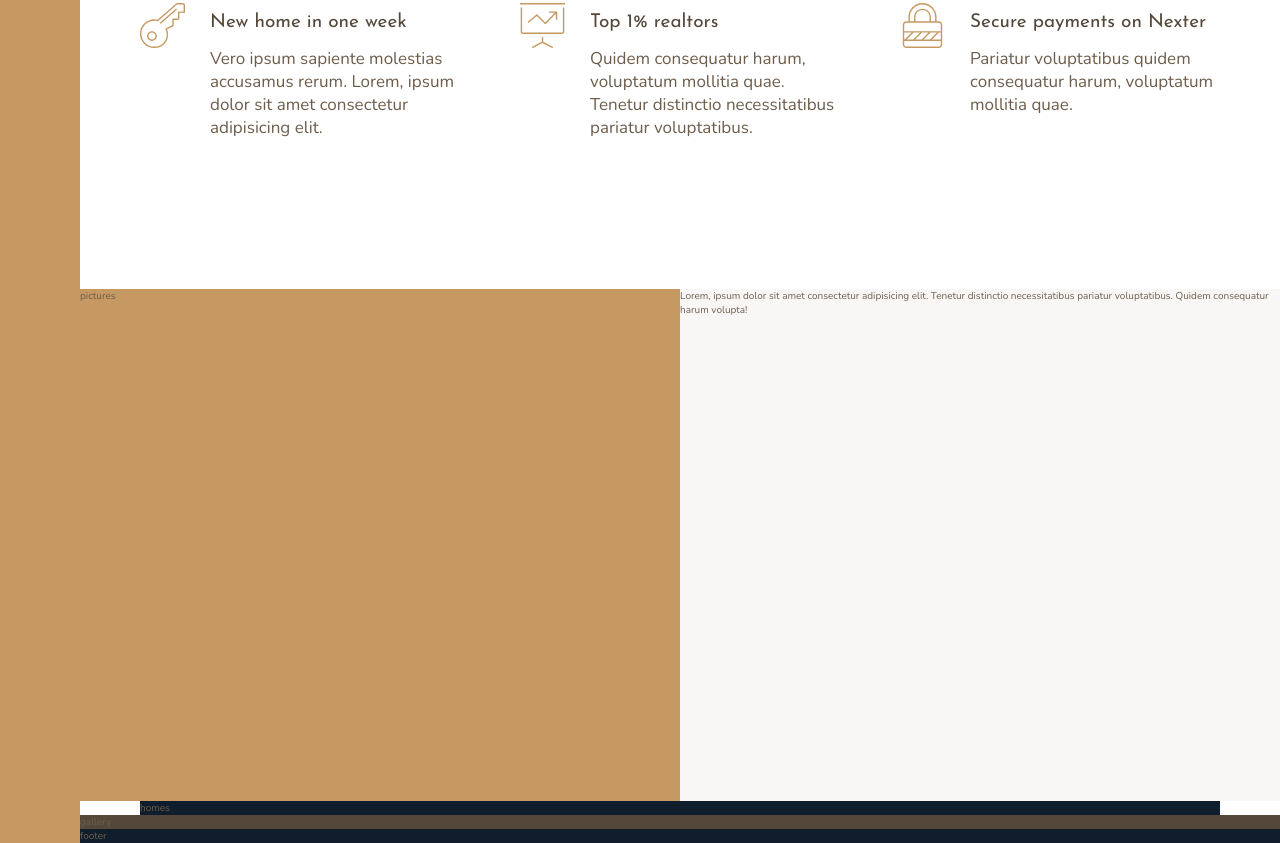
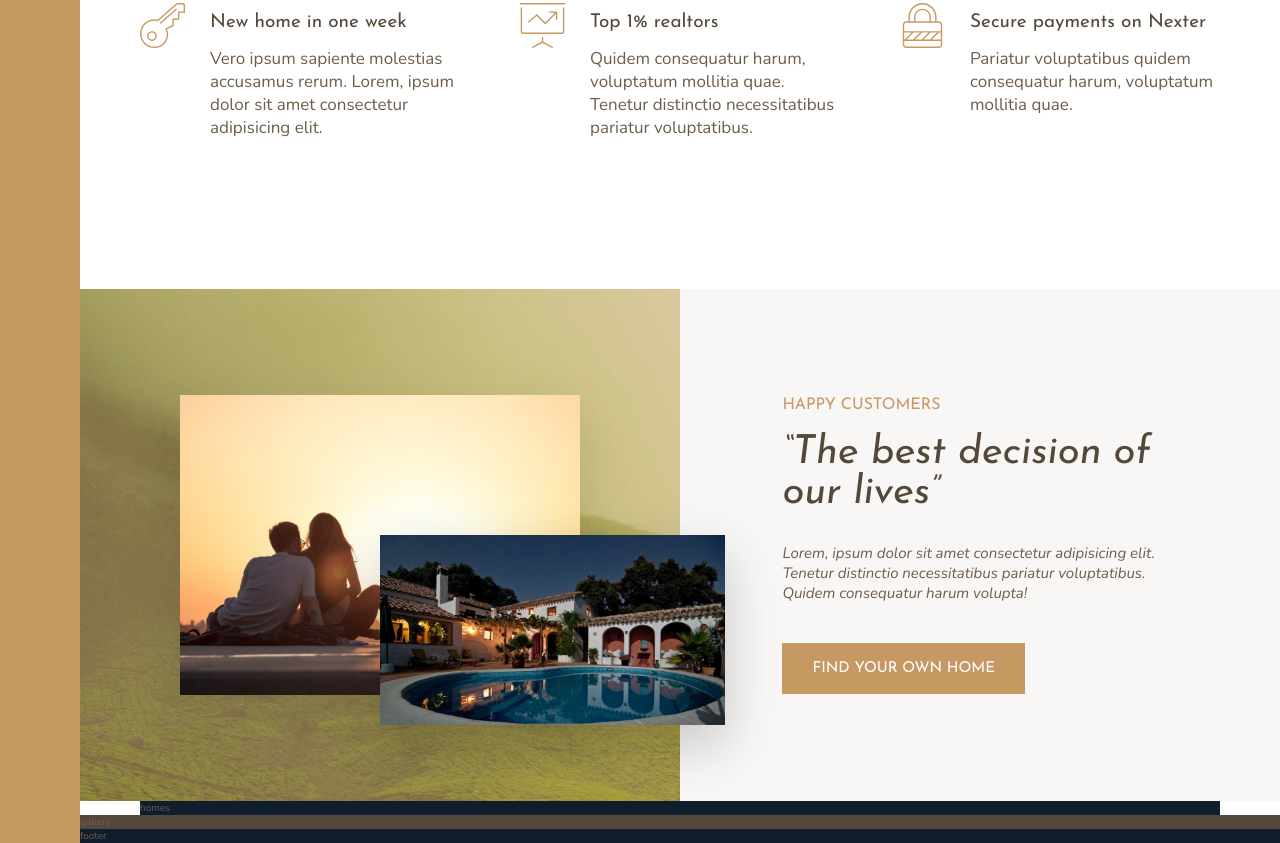
Before and after one commit to BennyKayer/sass-course-nexter, a website: page index.html in a window 1280 px wide. Shown: the part 963-1806 px from the top of the page. Drawn offline with nearby package versions, Linux system fonts and the light colour scheme.

Commit message:
Story section

```diff
--- a/index.html
+++ b/index.html
@@ -83,11 +83,19 @@
         </section>
 
         <div class="story__pictures">
-            pictures
+            <img src="img/story-1.jpeg" alt="Couple with new house" class="story__img--1">
+            <img src="img/story-2.jpeg" alt="New House" class="story__img--2">
         </div>
 
         <div class="story__content">
-            Lorem, ipsum dolor sit amet consectetur adipisicing elit. Tenetur distinctio necessitatibus pariatur voluptatibus. Quidem consequatur harum volupta!
+            <h3 class="heading-3 mb-sm">Happy Customers</h3>
+            <h2 class="heading-2 heading-2--dark mb-md">&ldquo;The best decision of our lives&rdquo;</h2>
+            <p class="story__text mb-lg">
+                Lorem, ipsum dolor sit amet consectetur adipisicing elit. Tenetur distinctio necessitatibus pariatur voluptatibus. Quidem consequatur harum volupta!
+            </p>
+            <button class="btn">
+                Find your own home
+            </button>
         </div>
 
         <section class="homes">
--- a/sass/_story.scss
+++ b/sass/_story.scss
@@ -1,11 +1,69 @@
 .story {
     &__pictures {
-        background-color: $color-primary;
         grid-column: full-start / col-end 4;
+        // Gradient overlay trick
+        background-image: linear-gradient(rgba($color-primary, .5), rgba($color-primary, .5)), url("../img/back.jpg");
+
+        display: grid;
+        grid-template-rows: repeat(6, 1fr);
+        grid-template-columns: repeat(6, 1fr);
+        align-items: center;
+    }
+
+    // Images have intrinsic aspect ratio
+    // they won't fill the grid perfectly
+    &__img {
+        &--1 {
+            width: 100%;
+            grid-row: 2 / 6;
+            grid-column: 2 / 6;
+            box-shadow: 0 2rem 5rem rgba(#000, .1);
+        }
+        &--2 {
+            width: 115%;
+            grid-row: 4 / 6;
+            grid-column: 4 / 7;
+            z-index: 2;
+            box-shadow: 0 2rem 5rem rgba(#000, .2);
+        }
     }
 
     &__content {
         background-color: $color-grey-light-1;
         grid-column: col-start 5 / full-end;
+
+        padding: 6rem 8vw;
+
+        // Centering with flexbox
+        // display: flex;
+        // flex-direction: column;
+        // justify-content: center;
+        // align-items: flex-start;
+
+        // Centering with grid
+        display: grid;
+        align-content: center;
+        justify-items: start;
+    }
+
+    &__text {
+        font-size: 1.5rem;
+        font-style: italic;
     }
 }
+
+.mb-sm {
+    margin-bottom: 2rem;
+}
+
+.mb-md {
+    margin-bottom: 3rem;
+}
+
+.mb-lg {
+    margin-bottom: 4rem;
+}
+
+.mb-hg {
+    margin-bottom: 8rem;
+}
--- a/sass/_typography.scss
+++ b/sass/_typography.scss
@@ -18,12 +18,24 @@
 .heading-3 {
     @extend %heading;
 
+    font-size: 1.6rem;
+    color: $color-primary;
+    text-transform: uppercase;
 }
 
 .heading-2 {
     @extend %heading;
 
+    font-size: 4rem;
+    font-style: italic;
+    line-height: 1;
 
+    &--light {
+        color: $color-grey-light-1;
+    }
+    &--dark {
+        color: $color-grey-dark-1;
+    }
 }
 
 .heading-1 {
@@ -31,3 +43,20 @@
 
 
 }
+
+.btn {
+    background-color: $color-primary;
+    color: #fff;
+    border: none;
+    border-radius: 0;
+    font-family: $font-display;
+    font-size: 1.5rem;
+    text-transform: uppercase;
+    padding: 1.8rem 3rem;
+    cursor: pointer;
+    transition: all .2s;
+
+    &:hover {
+        background-color: $color-primary-dark;
+    }
+}
```
Also changed, not shown: css/style.css.
